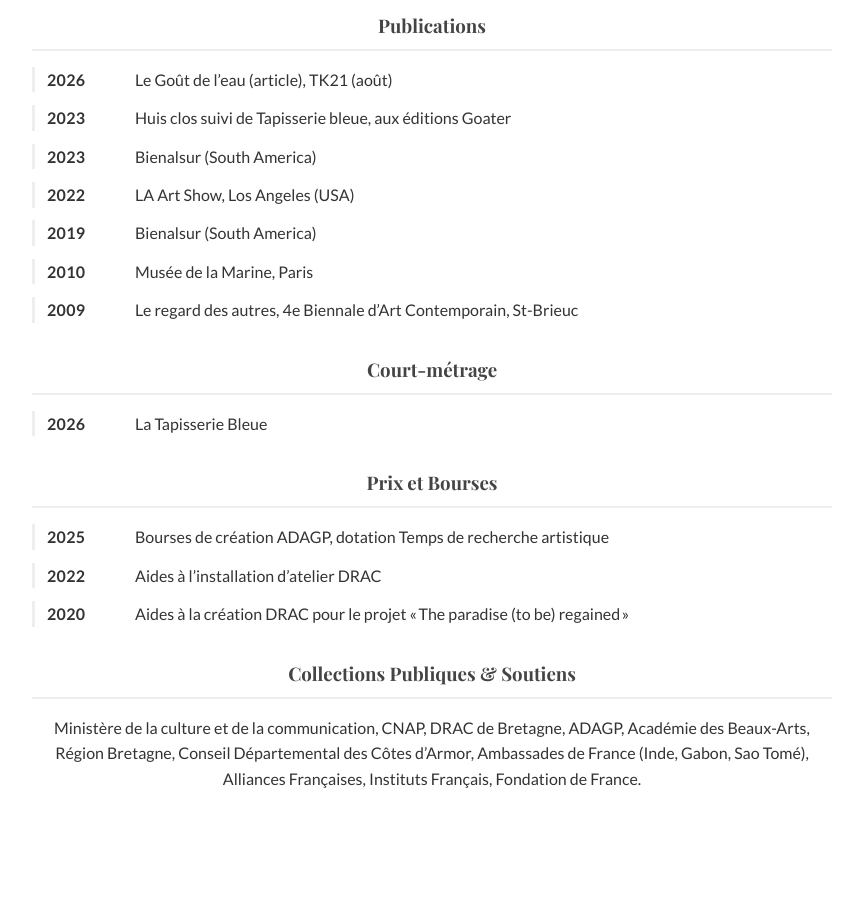
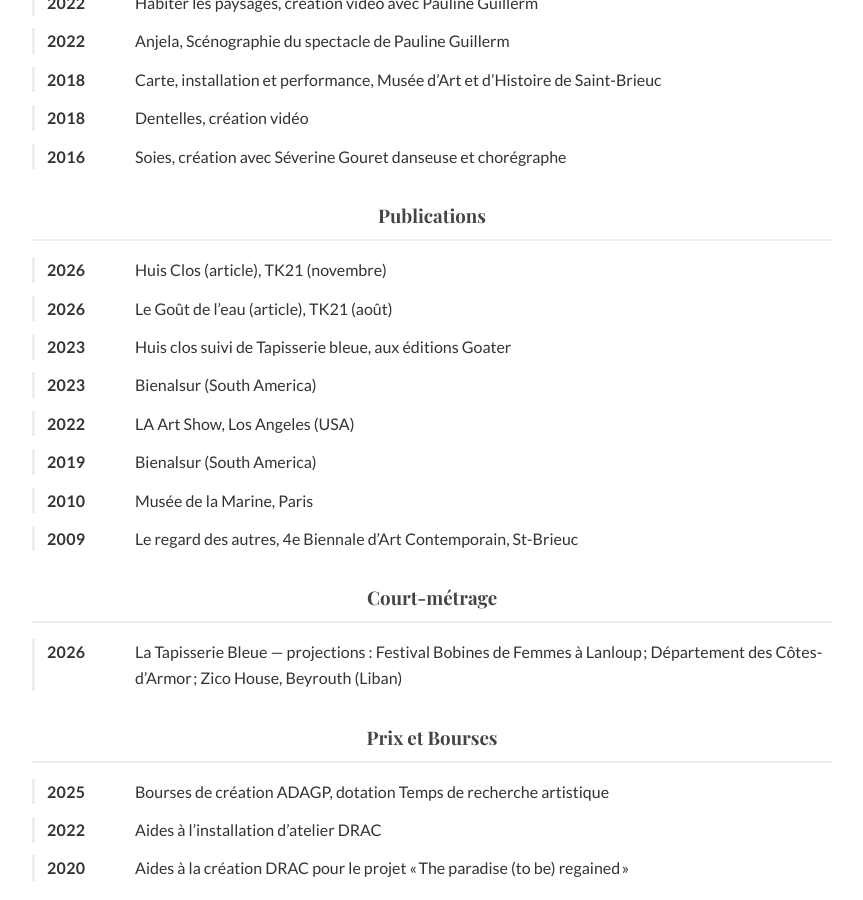
Before and after one commit to stephaniepommeret-lang/stephaniepommeret-lang, a Jekyll site: the page built from cv.md, in a window 1280 px wide and 900 px high, scrolled down 3962 px. Shown: the whole window, without its empty margins (208-1071 px from the left). Built offline with Jekyll 4.4.1, drawn with Linux system fonts in a browser that asks for light colours; some web fonts are replaced; some of the changed text lies outside the part shown.

Commit message:
CV : diplômes, Le Marque Page, article TK21 de novembre, diffusions de La Tapisserie Bleue

```diff
--- a/cv.md
+++ b/cv.md
@@ -29,10 +29,18 @@ image:
 </section>
 <section class="cv-content">
 <div class="cv-section">
+<h3>Diplômes</h3>
+<ul class="cv-list">
+<li><strong>2019</strong> DNSEP option art, grade Master, EESAB Lorient</li>
+<li><strong>2017</strong> Licence Arts Plastiques, Université de Rennes</li>
+</ul>
+</div>
+<div class="cv-section">
 <h3>Expositions personnelles</h3>
 <ul class="cv-list">
 <li><strong>2026</strong> Le Fil, Zico House, Beyrouth (Liban)</li>
 <li><strong>2026</strong> Huis Clos, avec Patricia Le Calvez — Ville de Vincennes</li>
+<li><strong>2026</strong> Huis Clos, Librairie Le Marque Page, Quintin</li>
 <li><strong>2025</strong> Se nourrir des liens du vivant, Ploumagoar</li>
 <li><strong>2025</strong> All Migrants, mairie d'Hillion</li>
 <li><strong>2024</strong> Huis Clos, Préfecture et pavillon des expositions temporaires de
@@ -134,6 +142,7 @@ image:
 <div class="cv-section">
 <h3>Publications</h3>
 <ul class="cv-list">
+<li><strong>2026</strong> Huis Clos (article), TK21 (novembre)</li>
 <li><strong>2026</strong> Le Goût de l'eau (article), TK21 (août)</li>
 <li><strong>2023</strong> Huis clos suivi de Tapisserie bleue, aux éditions Goater</li>
 <li><strong>2023</strong> Bienalsur (South America)</li>
@@ -146,7 +155,7 @@ image:
 <div class="cv-section">
 <h3>Court-métrage</h3>
 <ul class="cv-list">
-<li><strong>2026</strong> La Tapisserie Bleue</li>
+<li><strong>2026</strong> La Tapisserie Bleue — projections : Festival Bobines de Femmes à Lanloup ; Département des Côtes-d’Armor ; Zico House, Beyrouth (Liban)</li>
 </ul>
 </div>
 <div class="cv-section">
```
Also changed, not shown: cv-en.md (+10 -1 lines).
